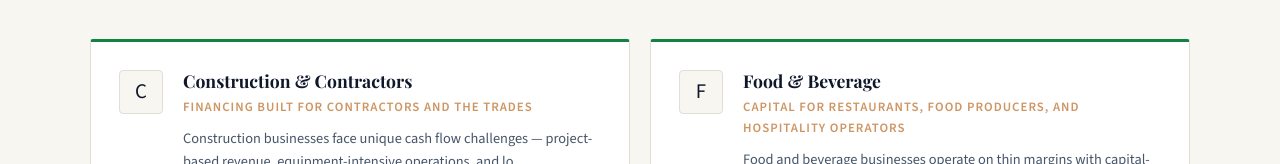
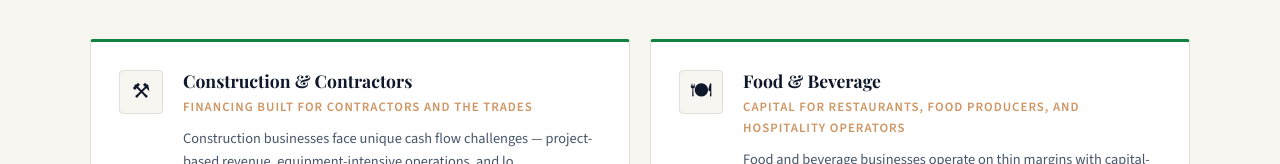
Before and after one commit to syed-sgf/sgf-site, a Next.js app: page /industries in a window 1280 px wide. Shown: the part 750-914 px from the top of the page. Built offline with nearby package versions, Linux system fonts and the light colour scheme; a web font is replaced by a local one.

Commit message:
fix: restore industry icons, fix Structure Before Source text colors

```diff
--- a/app/industries/page.tsx
+++ b/app/industries/page.tsx
@@ -90,7 +90,7 @@ export default function IndustriesPage() {
                   onMouseEnter={e => { (e.currentTarget as HTMLElement).style.borderTopColor = G.gold; (e.currentTarget as HTMLElement).style.boxShadow = "0 4px 20px rgba(8,43,9,0.1)"; }}
                   onMouseLeave={e => { (e.currentTarget as HTMLElement).style.borderTopColor = G.primary; (e.currentTarget as HTMLElement).style.boxShadow = "none"; }}>
                   <div style={{ width: "44px", height: "44px", borderRadius: "4px", background: G.cream, border: `1px solid ${G.border}`, display: "flex", alignItems: "center", justifyContent: "center", flexShrink: 0, fontSize: "1.3rem" }}>
-                    {ind.title.charAt(0)}
+                    {{"construction":"⚒","food-beverage":"🍽","healthcare":"⚕","oil-gas":"⛽","real-estate-investors":"⬡"}[ind.slug] || "◆"}
                   </div>
                   <div style={{ flex: 1 }}>
                     <h3 style={{ fontFamily: G.serif, fontSize: "1.1rem", fontWeight: "700", color: G.textDark, margin: "0 0 0.3rem" }}>{ind.title}</h3>
```
